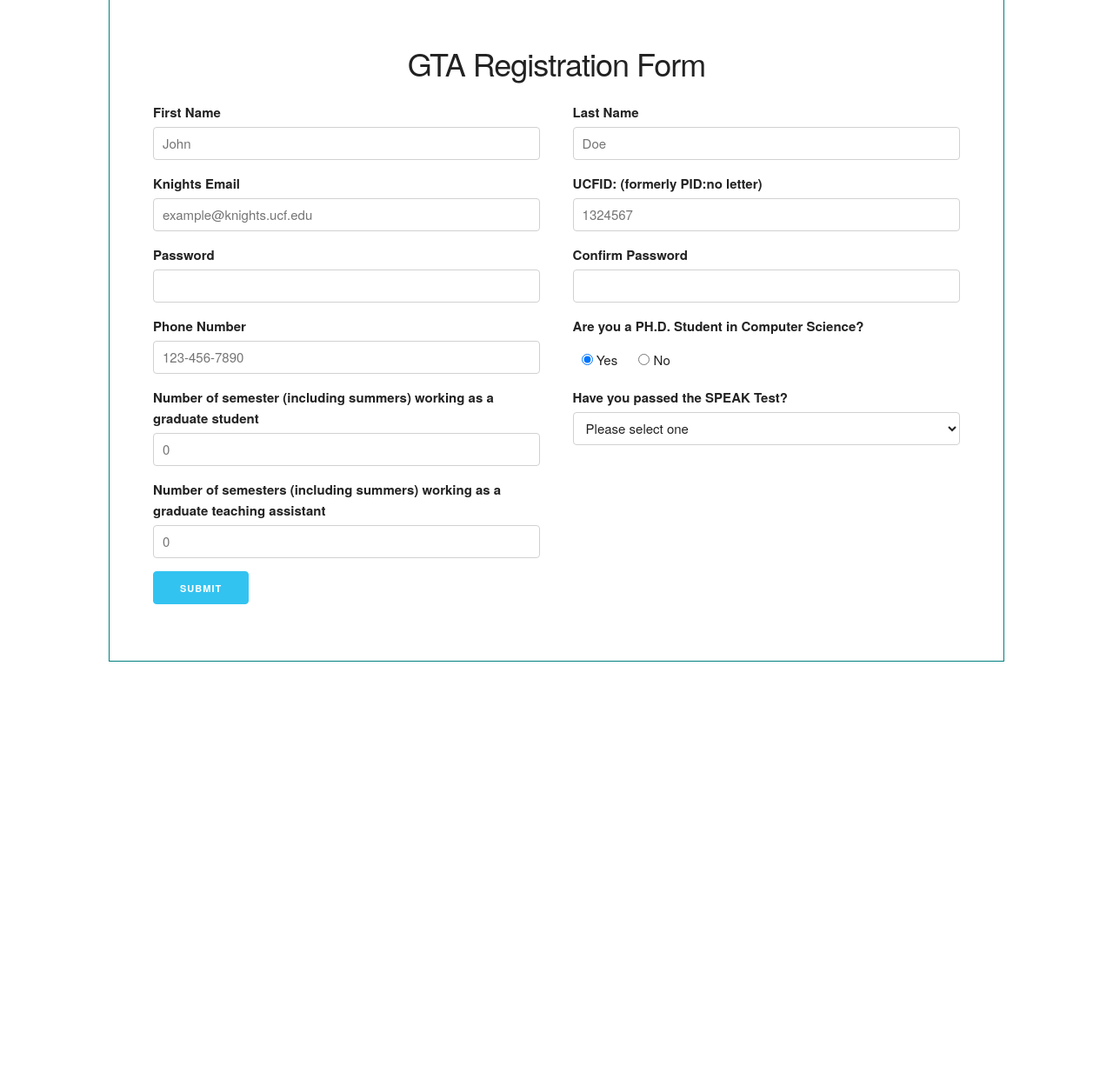
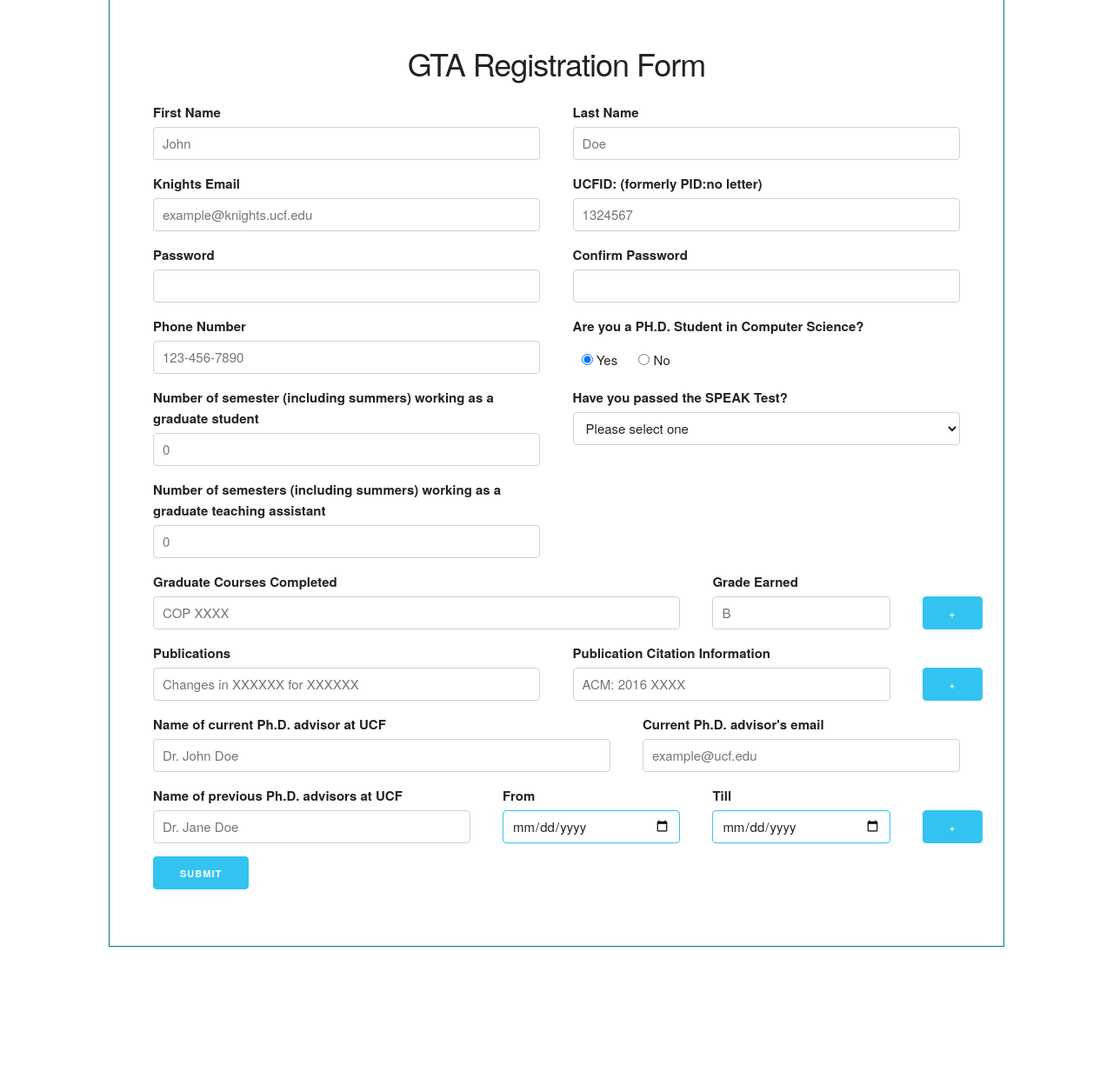
Before and after one commit to Oceas/gtams, a PHP site: page / in a window 1280 px wide. Shown: the part 126-1351 px from the top of the page at 87% size. Before the commit the page ends 887 px from the top, so only its background shows below. Run offline with PHP 8.4, Linux system fonts and the light colour scheme.

Commit message:
Completed registration form

```diff
--- a/forms/register-form.php
+++ b/forms/register-form.php
@@ -66,9 +66,91 @@
     </div>
     <div class="row">
         <div class="six columns">
-            <label for="semestersGTA">Number of semesters (including summers) working as a graduate teaching assistant</label>
+            <label for="semestersGTA">Number of semesters (including summers) working as a graduate teaching
+                assistant</label>
             <input class="u-full-width" type="text" placeholder="0" id="semestersGTA">
         </div>
     </div>
+    <div class="row">
+        <div class="row">
+            <div class="eight columns">
+                <label>Graduate Courses Completed</label>
+            </div>
+            <div class="three columns">
+                <label>Grade Earned</label>
+            </div>
+        </div>
+        <div class="dynamic-list">
+            <div class="eight columns">
+                <input class="u-full-width" placeholder="COP XXXX" type="text" name="graduateCourse[course][]">
+            </div>
+            <div class="three columns">
+                <input class="u-full-width" placeholder="B" type="text" name="graduateCourse[grade][]">
+            </div>
+            <div class=" one columns">
+                <input class="button-primary" type="submit" value="+">
+            </div>
+        </div>
+    </div>
+    <div class="row">
+        <div class="row">
+            <div class="six columns">
+                <label>Publications</label>
+            </div>
+            <div class="five columns">
+                <label>Publication Citation Information</label>
+            </div>
+        </div>
+        <div class="dynamic-list">
+            <div class="six columns">
+                <input class="u-full-width" placeholder="Changes in XXXXXX for XXXXXX" type="text"
+                       name="publications[publication][]">
+            </div>
+            <div class="five columns">
+                <input class="u-full-width" placeholder="ACM: 2016 XXXX" type="text" name="publications[citation][]">
+            </div>
+            <div class="one columns">
+                <input class="button-primary" type="submit" value="+">
+            </div>
+        </div>
+    </div>
+    <div class="row">
+        <div class="seven columns">
+            <label for="currentAdvisorName">Name of current Ph.D. advisor at UCF</label>
+            <input class="u-full-width" type="text" placeholder="Dr. John Doe" id="currentAdvisor">
+        </div>
+        <div class="five columns">
+            <label for="currentAdvisorEmail">Current Ph.D. advisor's email</label>
+            <input class="u-full-width" type="email" placeholder="example@ucf.edu" id="currentAdvisorEmail">
+        </div>
+    </div>
+    <div class="row">
+        <div class="row">
+            <div class="five columns">
+                <label>Name of previous Ph.D. advisors at UCF</label>
+            </div>
+            <div class="three columns">
+                <label>From</label>
+            </div>
+            <div class="three columns">
+                <label>Till</label>
+            </div>
+        </div>
+        <div class="dynamic-list">
+            <div class="five columns">
+                <input class="u-full-width" placeholder="Dr. Jane Doe" type="text" name="previousAdivsors[advisor][]">
+            </div>
+            <div class="three columns">
+                <input class="u-full-width" type="date" name="previousAdivsors[from][]">
+            </div>
+            <div class="three columns">
+                <input class="u-full-width" type="date" name="previousAdivsors[till][]">
+            </div>
+            <div class="one columns">
+                <input class="button-primary" type="submit" value="+">
+            </div>
+        </div>
+    </div>
+
     <input class="button-primary" type="submit" value="Submit">
 </form>
--- a/resources/css/structure-merge.css
+++ b/resources/css/structure-merge.css
@@ -554,6 +554,7 @@ input[type="text"],
 input[type="tel"],
 input[type="url"],
 input[type="password"],
+input[type="date"],
 textarea,
 select {
     height: 38px;
@@ -572,6 +573,7 @@ input[type="text"],
 input[type="tel"],
 input[type="url"],
 input[type="password"],
+input[type="date"],
 textarea {
     -webkit-appearance: none;
     -moz-appearance: none;
@@ -591,6 +593,7 @@ input[type="text"]:focus,
 input[type="tel"]:focus,
 input[type="url"]:focus,
 input[type="password"]:focus,
+input[type="date"],
 textarea:focus,
 select:focus {
     border: 1px solid #33C3F0;
--- a/resources/css/stylesheet.css
+++ b/resources/css/stylesheet.css
@@ -154,5 +154,9 @@ button {
 }
 
 /**
-    Forms fields
+    Table CSS
 **/
+
+table thead tr th  , table tr td{
+    text-align: center;
+}
```
